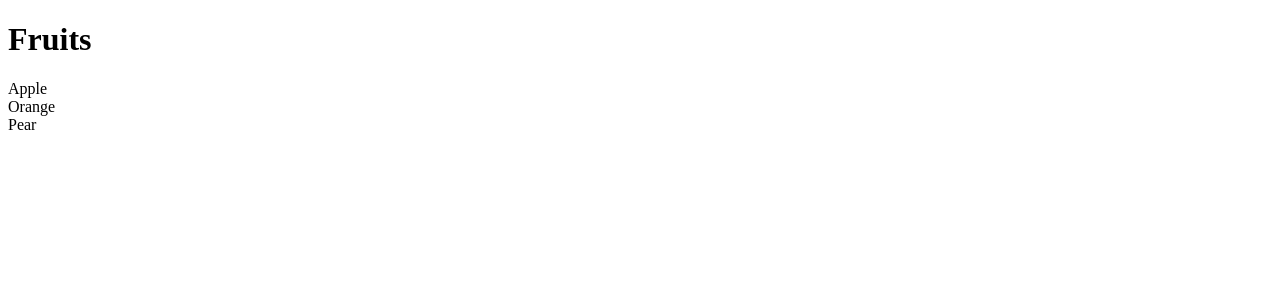
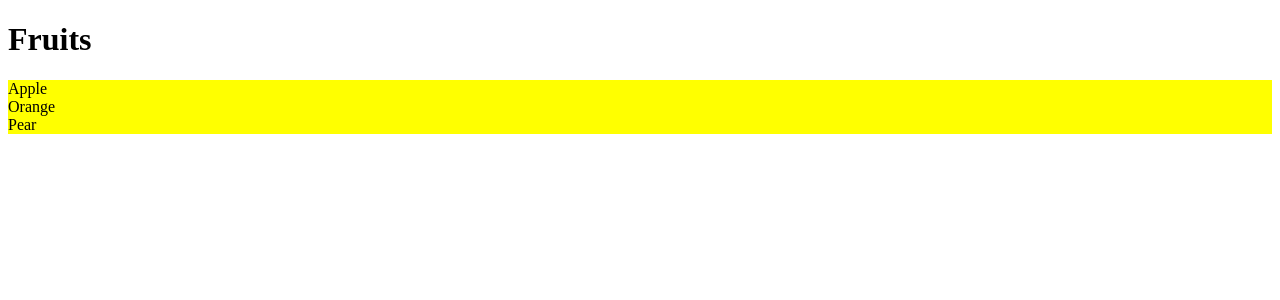
Before and after one commit to ericmelz/react-18-with-mosh, a React (Vite) app in the folder react-app/: page / in a window 1280 px wide. Shown: the top 300 px of the page. Built offline with nearby package versions, Linux system fonts and the light colour scheme.

Commit message:
css modules

```diff
--- /dev/null
+++ b/react-app/src/App.css
@@ -0,0 +1,3 @@
+.listGroup {
+    background: red;
+}
--- a/react-app/src/App.tsx
+++ b/react-app/src/App.tsx
@@ -2,6 +2,7 @@
 import Alert from "./components/Alert";
 import Button from "./components/Button";
 import {useState} from "react";
+import './App.css'
 
 function App() {
     const [showAlert, setShowAlert] = useState(false);
--- a/react-app/src/components/ListGroup/ListGroup.css
+++ /dev/null
@@ -1,4 +0,0 @@
-.list-group {
-    list-style: none;
-    padding: 0px;
-}
--- /dev/null
+++ b/react-app/src/components/ListGroup/ListGroup.module.css
@@ -0,0 +1,8 @@
+.listGroup {
+    list-style: none;
+    padding: 0;
+}
+
+.container {
+    background: yellow;
+}
--- a/react-app/src/components/ListGroup/ListGroup.tsx
+++ b/react-app/src/components/ListGroup/ListGroup.tsx
@@ -1,5 +1,5 @@
 import {useState} from "react";
-import "./ListGroup.css"
+import styles from "./ListGroup.module.css"
 
 interface Props {
     items: string[];
@@ -15,7 +15,7 @@
         <>
             <h1>{heading}</h1>
             {items.length === 0 && <p>No item found</p>}
-            <ul className="list-group">
+            <ul className={[styles.listGroup, styles.container].join(' ')}>
                 {items.map((item, index) =>
                     <li className={selectedIndex === index ? 'list-group-item active' : 'list-group-item'}
                         key={item}
```
